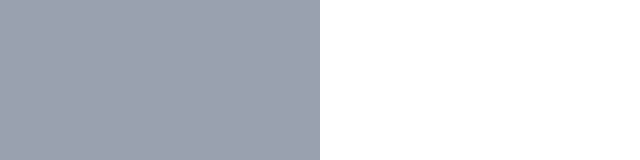
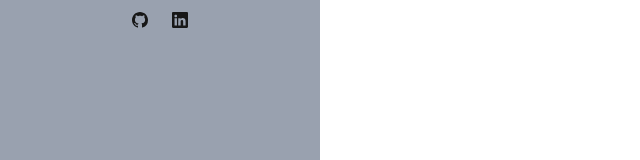
Before and after one commit to OGD311/uk.co.ogoodwinday_nextjs, a Next.js app: page / in a window 1280 px wide. Shown: the top 160 px of the page, without its empty margins (0-640 px from the left). Built offline with nearby package versions, Linux system fonts and the light colour scheme.

Commit message:
Added SocialLinks and some styling to index page. Modified metadata for layout.

```diff
--- a/src/app/layout.tsx
+++ b/src/app/layout.tsx
@@ -2,8 +2,8 @@ import type { Metadata } from "next";
 import "./globals.css";
 
 export const metadata: Metadata = {
-  title: "Create Next App",
-  description: "Generated by create next app",
+  title: "OGD",
+  description: "Oliver Goodwin-Day's Portfolio",
 };
 
 export default function RootLayout({
--- a/src/app/page.tsx
+++ b/src/app/page.tsx
@@ -1,4 +1,5 @@
 "use client"
+import SocialLinks from "@/components/SocialLinks";
 import { useEffect, useRef, useState } from "react";
 
 export default function Home() {
@@ -37,8 +38,10 @@ export default function Home() {
 
   return (
     <div className="flex h-screen">
-      <div className="w-1/4 bg-gray-400"></div>
-      <div className="w-3/4" ref={scrollContainerRef}></div>
+      <div className="w-1/4 bg-gray-400">
+        <SocialLinks />
+      </div>
+      <div className="w-3/4 h-full overflow-y-scroll" ref={scrollContainerRef}></div>
     </div>
   );
 }
```
